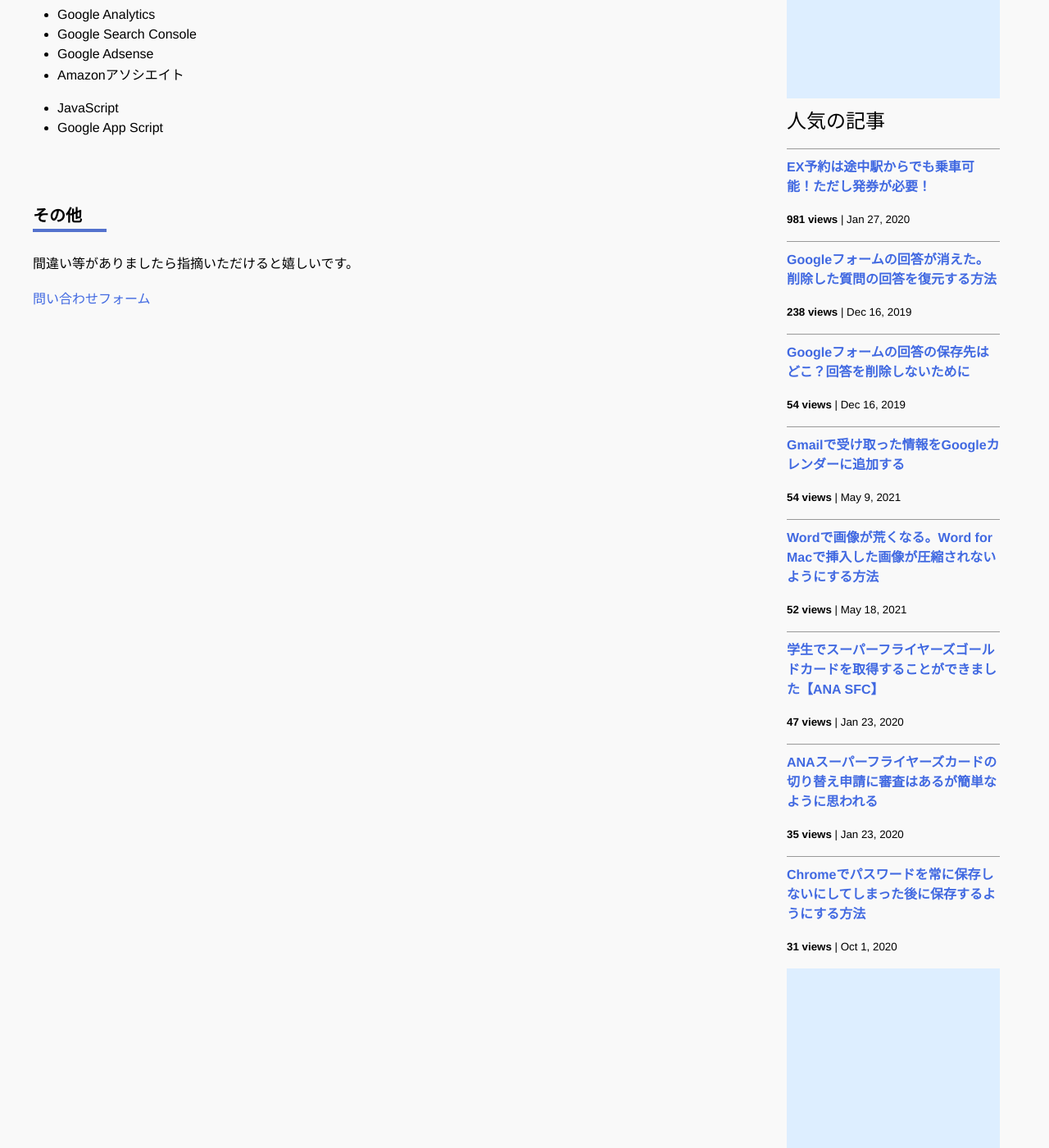
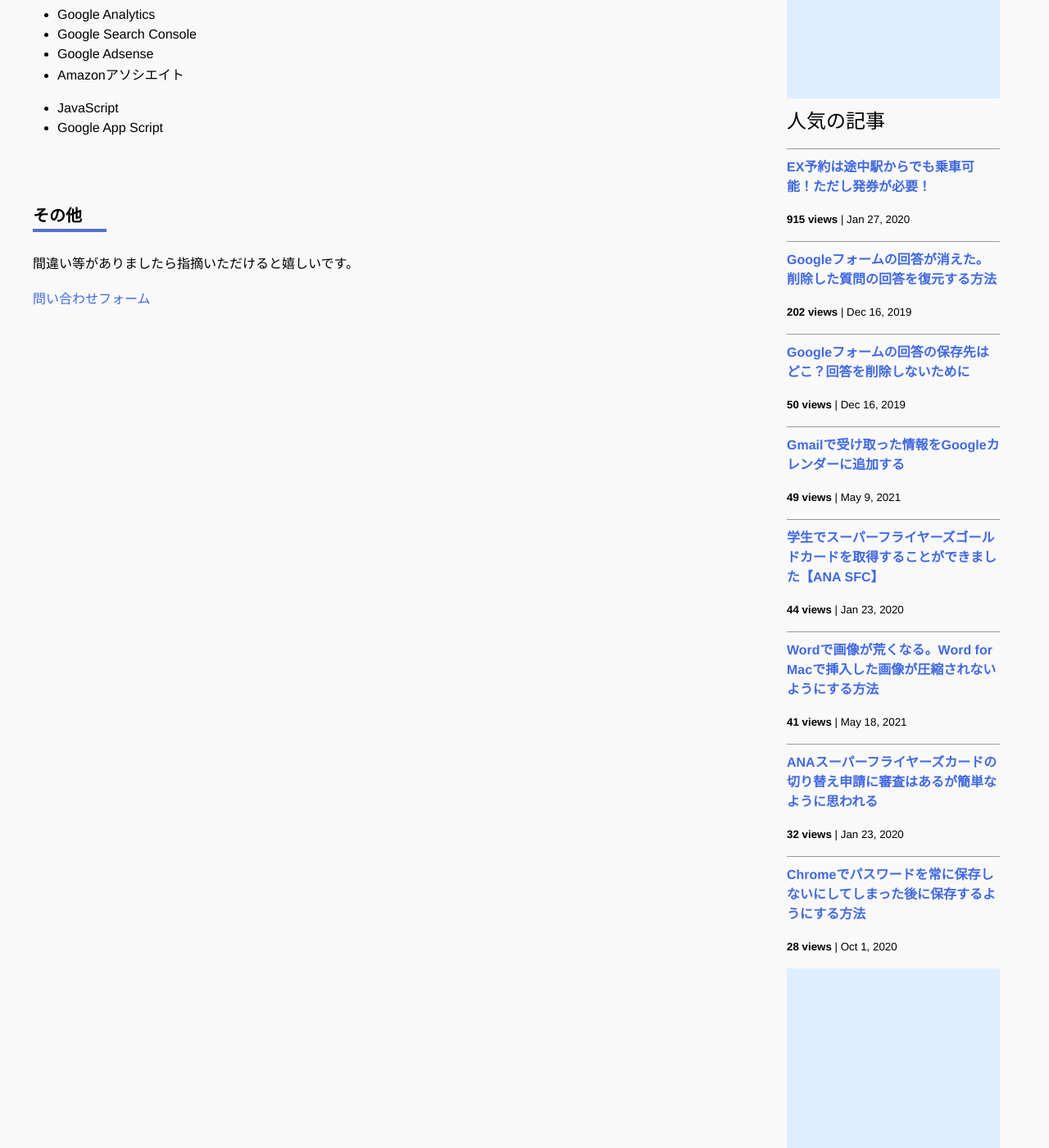
Before and after one commit to iwanaminami/shoyaiwaname, a Jekyll site: the page built from about.markdown, in a window 1280 px wide and 1400 px high, scrolled down 693 px. Shown: the whole window at 82% size. Built offline with Jekyll 4.4.1, drawn with Linux system fonts in a browser that asks for light colours; nearby versions of some CDN libraries; comment, search, counter and statistics services are not loaded.

Commit message:
a new commit message

```diff
--- a/_data/popularposts.yml
+++ b/_data/popularposts.yml
@@ -1,17 +1,17 @@
 side:
-  - view: 981
+  - view: 915
     url: /2020/01/27/ex-rideontheway.html
-  - view: 238
+  - view: 202
     url: /2019/12/16/restore-googleform.html
-  - view: 54
+  - view: 50
     url: /2019/12/16/googleform-answers.html
-  - view: 54
+  - view: 49
     url: /2021/05/09/gmailtocalendar.html
-  - view: 52
+  - view: 44
+    url: /2020/01/23/sfcgold.html
+  - view: 41
     url: /2021/05/18/image-compression-word.html
-  - view: 47
-    url: /2020/01/23/sfcgold.html
-  - view: 35
+  - view: 32
     url: /2020/01/23/sfc-judge.html
-  - view: 31
+  - view: 28
     url: /2020/10/01/googlepassword.html
```
